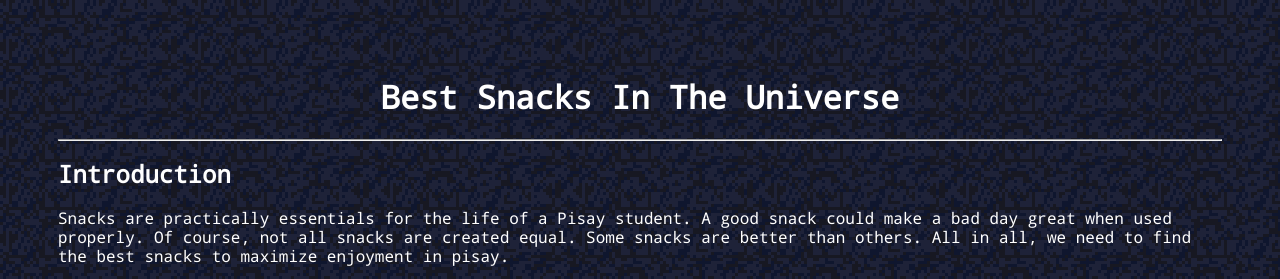
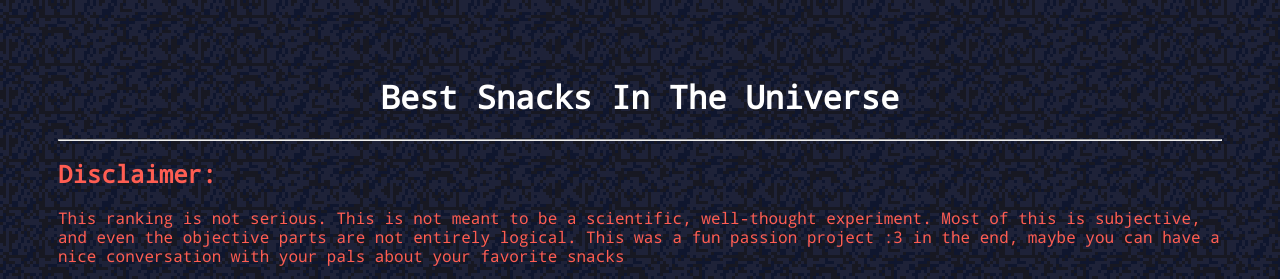
Before and after one commit to jcadelacruz/Sr09-Sr17_CS3_1stQtrProject, a plain HTML site: page index.html in a window 1280 px wide. Shown: the top 279 px of the page. Drawn offline with Linux system fonts and the light colour scheme.

Commit message:
Added disclaimer and draft text for residue page

```diff
--- a/index.html
+++ b/index.html
@@ -18,6 +18,11 @@
   <hr>
 
   <section>
+    <article id="disclaimer">
+      <h2>Disclaimer:</h2>
+      <p>This ranking is not serious. This is not meant to be a scientific, well-thought experiment. Most of this is subjective, and even the objective parts are not entirely logical. This was a fun passion project :3 in the end, maybe you can have a nice conversation with your pals about your favorite snacks</p>
+    </article>
+
     <article>
       <h2>Introduction</h2>
       <p>Snacks are practically essentials for the life of a Pisay student. A good snack could make a bad day great when
--- a/style.css
+++ b/style.css
@@ -4,6 +4,9 @@
 }
 #title{
   text-align: center;
+}
+#disclaimer{
+  color: #ff5d52;
 }
 nav > table{
   border: 3px solid #00020f;
```
Also changed, not shown: residue.html (+1 -2 lines).
